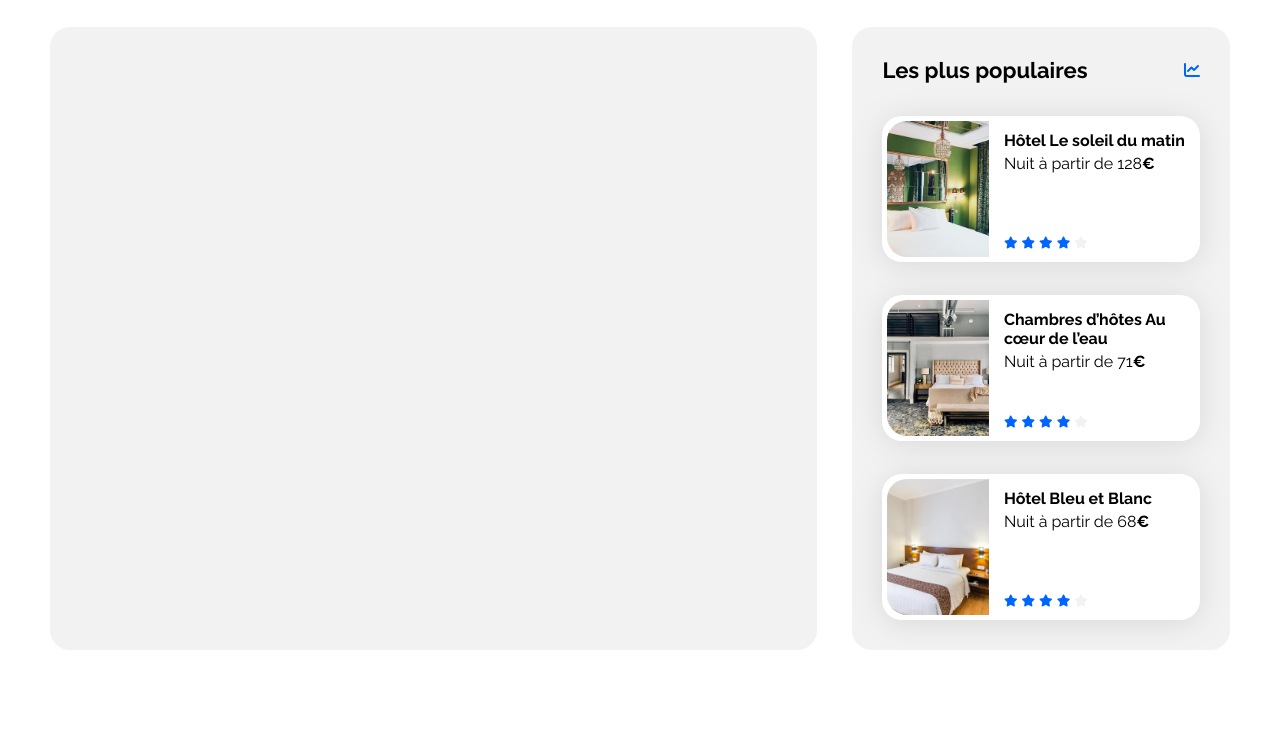
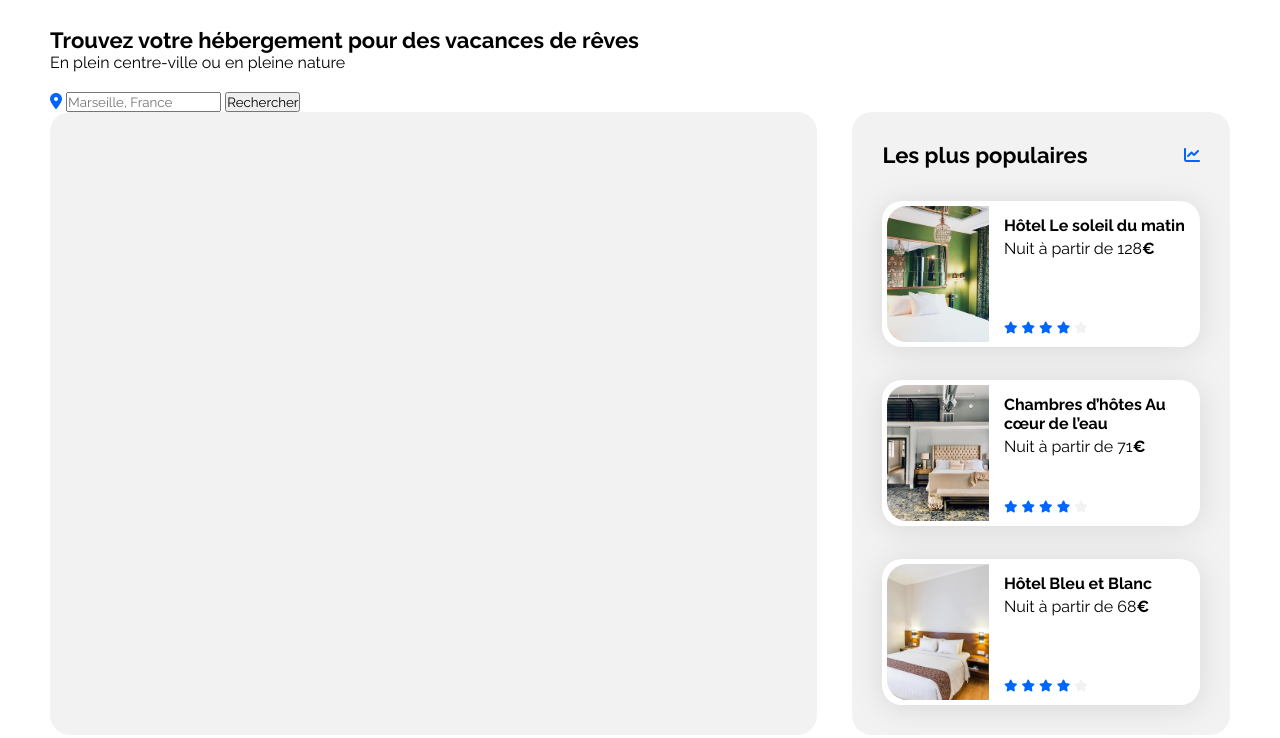
Before and after one commit to Xav84120/TL_P3_Booki, a plain HTML site: page index.html in a window 1280 px wide. Shown: the part 62-800 px from the top of the page. Drawn offline with Linux system fonts and the light colour scheme.

Commit message:
headline OK

```diff
--- a/css/style.css
+++ b/css/style.css
@@ -94,6 +94,15 @@ header nav a {
 header nav a:hover {
   color: var(--main-color);
   border-top: 2px solid var(--main-color);
+}
+
+/****************info-group *******************/
+.headline {
+  margin-bottom: 20px;
+}
+.headline h1 {
+  font-size: 22px;
+  font-weight: 700;
 }
 /****** Hebergements And Populaires ***********/
 .hebergements-and-populaires {
--- a/index.html
+++ b/index.html
@@ -36,6 +36,23 @@
 
       <!-- MAIN -->
       <main>
+        <!-- SECTION INFO-GROUP -->
+        <section class="info-group">
+          <article class="headline">
+            <h1>Trouvez votre hébergement pour des vacances de rêves</h1>
+            <p>En plein centre-ville ou en pleine nature</p>
+          </article>
+          <article class="search-bar">
+            <form>
+              <i class="fa-solid fa-location-dot"></i>
+              <input type="text" placeholder="Marseille, France" />
+              <button>Rechercher</button>
+            </form>
+          </article>
+          <article class="filter-bar"></article>
+          <article class="info-bar"></article>
+        </section>
+        <!-- FIN SECTION RECHERCHE -->
         <div class="hebergements-and-populaires">
           <!-- SECTION HEBERGEMENTS -->
           <section class="hebergements"></section>
```
